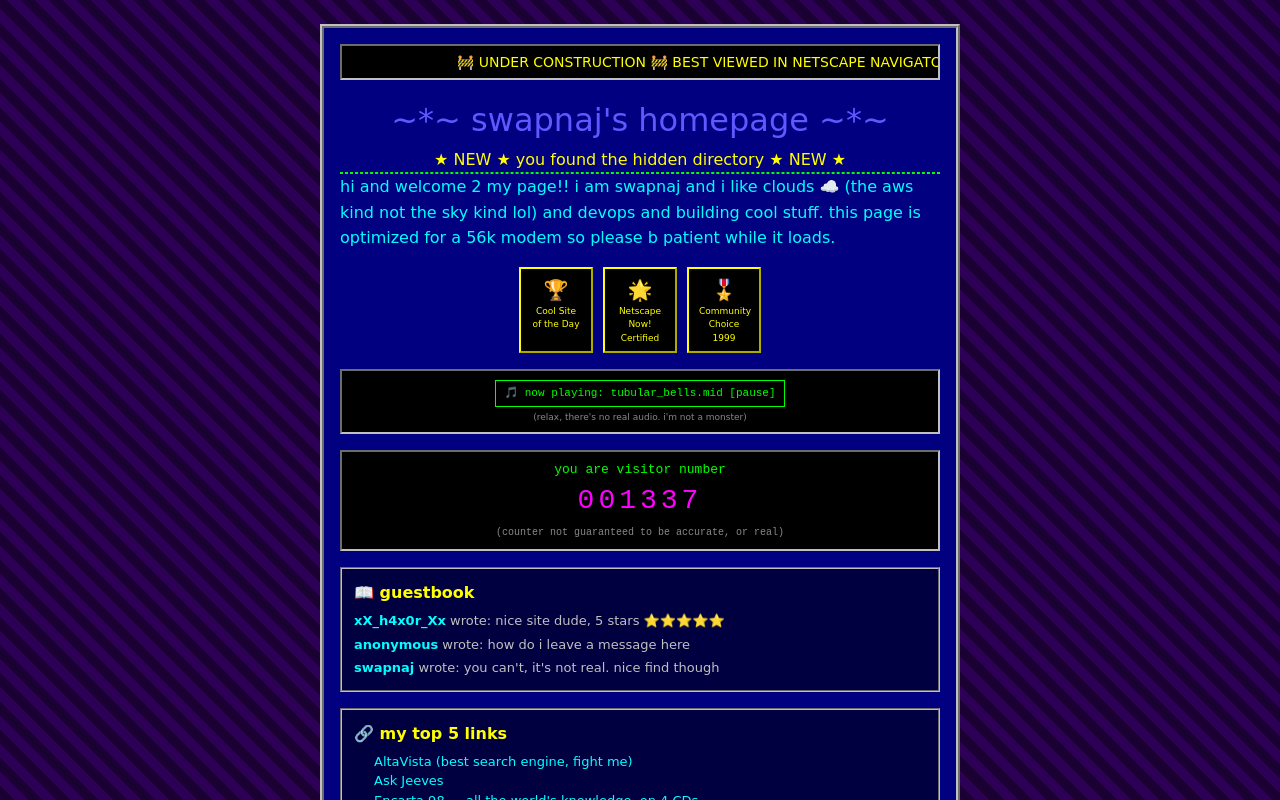
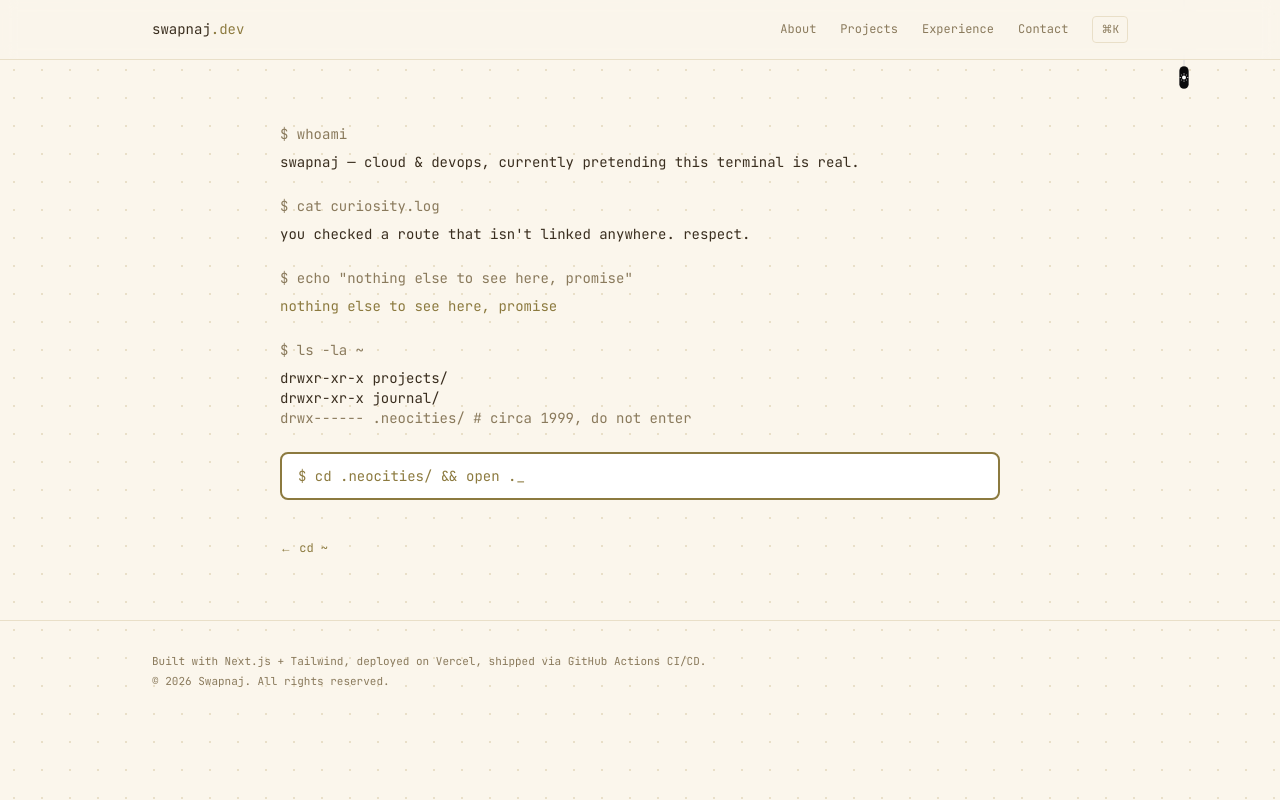
Before and after one commit to SwapnajXD/Portfolio, a Next.js app: page /whoami in a window 1280 px wide. Built offline with nearby package versions, Linux system fonts and the light colour scheme.

Commit message:
new neo and width fix

```diff
--- a/src/app/env/page.tsx
+++ b/src/app/env/page.tsx
@@ -17,7 +17,7 @@ const fakeEnv = [
 
 export default function EnvPage() {
   return (
-    <div className="mx-auto flex min-h-[70vh] max-w-2xl flex-col justify-center px-6 py-16 font-mono text-sm">
+    <div className="mx-auto flex min-h-[70vh] max-w-3xl flex-col justify-center px-6 py-16 font-mono text-sm">
       <p className="text-text-muted"># .env</p>
       <p className="mt-1 text-text-muted">
         # if you&apos;re scanning for this on a real target, Cloud Sentinel
--- a/src/app/error.tsx
+++ b/src/app/error.tsx
@@ -8,7 +8,7 @@ export default function Error({
   reset: () => void;
 }) {
   return (
-    <section className="mx-auto max-w-2xl px-6 py-24 text-center">
+    <section className="mx-auto max-w-3xl px-6 py-24 text-center">
       <div className="mx-auto mb-6 inline-block rounded-lg border border-border bg-surface px-6 py-5">
         <div className="mb-2 font-mono text-xs text-accent">
           status: 500
--- a/src/app/globals.css
+++ b/src/app/globals.css
@@ -115,42 +115,15 @@ body {
     opacity: 0;
   }
 }
-@keyframes retro-rainbow {
-  0% {
-    color: #ff0000;
-  }
-  16% {
-    color: #ff8800;
-  }
-  33% {
-    color: #ffee00;
-  }
-  50% {
-    color: #00ff44;
-  }
-  66% {
-    color: #00c8ff;
-  }
-  83% {
-    color: #aa00ff;
-  }
-  100% {
-    color: #ff0000;
-  }
-}
 .retro-marquee {
   animation: retro-marquee 12s linear infinite;
 }
 .retro-blink {
   animation: retro-blink 1s step-start infinite;
 }
-.retro-rainbow {
-  animation: retro-rainbow 3s linear infinite;
-}
 @media (prefers-reduced-motion: reduce) {
   .retro-marquee,
-  .retro-blink,
-  .retro-rainbow {
+  .retro-blink {
     animation: none;
   }
 }
--- a/src/app/journal/[slug]/page.tsx
+++ b/src/app/journal/[slug]/page.tsx
@@ -66,7 +66,7 @@ export default async function JournalPostPage({
   };
 
   return (
-    <article className="mx-auto max-w-2xl px-6 py-16">
+    <article className="mx-auto max-w-3xl px-6 py-16">
       <script
         type="application/ld+json"
         dangerouslySetInnerHTML={{ __html: JSON.stringify(jsonLd) }}
--- a/src/app/journal/loading.tsx
+++ b/src/app/journal/loading.tsx
@@ -1,6 +1,6 @@
 export default function Loading() {
   return (
-    <div className="mx-auto max-w-3xl px-6 py-16">
+    <div className="mx-auto max-w-4xl px-6 py-16">
       <div className="mb-2 h-8 w-40 animate-pulse rounded bg-border" />
       <div className="mb-8 h-4 w-64 animate-pulse rounded bg-border" />
       <div className="space-y-4">
--- a/src/app/journal/page.tsx
+++ b/src/app/journal/page.tsx
@@ -12,7 +12,7 @@ export const metadata: Metadata = {
 export default function JournalIndex() {
   const posts = getJournalMeta();
   return (
-    <section className="mx-auto max-w-3xl px-6 py-16">
+    <section className="mx-auto max-w-4xl px-6 py-16">
       <div className="mb-8 flex items-center justify-between">
         <div>
           <h1 className="mb-2 font-mono text-2xl font-medium text-text-primary">Journal</h1>
--- a/src/app/not-found.tsx
+++ b/src/app/not-found.tsx
@@ -3,7 +3,7 @@ import { SITE_DOMAIN } from "@/lib/constants";
 
 export default function NotFound() {
   return (
-    <section className="mx-auto max-w-2xl px-6 py-24 text-center">
+    <section className="mx-auto max-w-3xl px-6 py-24 text-center">
       <div className="mx-auto mb-6 inline-block rounded-lg border border-border bg-surface px-6 py-5">
         <div className="mb-2 font-mono text-xs text-accent">
           status: 404
--- a/src/app/projects/[slug]/page.tsx
+++ b/src/app/projects/[slug]/page.tsx
@@ -68,7 +68,7 @@ export default async function ProjectPage({
   };
 
   return (
-    <article className="mx-auto max-w-3xl px-6 py-16">
+    <article className="mx-auto max-w-4xl px-6 py-16">
       <script
         type="application/ld+json"
         dangerouslySetInnerHTML={{ __html: JSON.stringify(jsonLd) }}
--- a/src/app/projects/loading.tsx
+++ b/src/app/projects/loading.tsx
@@ -1,6 +1,6 @@
 export default function Loading() {
   return (
-    <div className="mx-auto max-w-3xl px-6 py-16">
+    <div className="mx-auto max-w-4xl px-6 py-16">
       <div className="mb-6 h-4 w-32 animate-pulse rounded bg-border" />
       <div className="mb-3 h-8 w-64 animate-pulse rounded bg-border" />
       <div className="mb-8 h-4 w-48 animate-pulse rounded bg-border" />
--- a/src/components/WhoAmIReveal.tsx
+++ b/src/components/WhoAmIReveal.tsx
@@ -7,17 +7,16 @@ import { EMAIL, EMAIL_HREF } from "@/lib/constants";
 const webring = ["cyberdungeon", "pixelforge", "modemzone", "byteattic"];
 
 export default function WhoAmIReveal() {
-  const [revealed, setRevealed] = useState(true);
+  const [revealed, setRevealed] = useState(false);
   const [midiPlaying, setMidiPlaying] = useState(true);
 
   if (revealed) {
     return (
       <div
         style={{
-          fontFamily: '"Comic Sans MS", "Comic Sans", cursive',
-          background:
-            "repeating-linear-gradient(45deg, #1a0033, #1a0033 10px, #2b0055 10px, #2b0055 20px)",
-          color: "#00ff00",
+          fontFamily: "Verdana, Arial, sans-serif",
+          background: "#E8EEF7",
+          color: "#000000",
         }}
         className="fixed inset-0 z-[400] overflow-y-auto p-4 sm:p-6"
       >
@@ -25,45 +24,116 @@ export default function WhoAmIReveal() {
           style={{
             maxWidth: 640,
             margin: "0 auto",
-            background: "#000080",
-            border: "4px ridge #c0c0c0",
-            padding: 16,
+            background: "#FFFFFF",
+            border: "1px solid #99B3D9",
+          }}
+        >
+          {/* header banner */}
+          <div
+            style={{
+              background: "linear-gradient(180deg, #0052CC 0%, #003399 100%)",
+              padding: "14px 16px",
+              textAlign: "center",
             }}
           >
             <div
               style={{
+                color: "#FFFFFF",
+                fontSize: 24,
+                fontWeight: "bold",
+                fontFamily: "Verdana, Arial, sans-serif",
+              }}
+            >
+              swapnaj&apos;s homepage
+            </div>
+            <div style={{ color: "#CFE0FF", fontSize: 11, marginTop: 2 }}>
+              cloud &amp; devops portal — est. 1999
+            </div>
+          </div>
+
+          {/* scrolling ticker */}
+          <div
+            style={{
               overflow: "hidden",
               whiteSpace: "nowrap",
-              background: "#000000",
-              border: "2px inset #c0c0c0",
+              background: "#003399",
+              borderTop: "1px solid #001F5C",
+              borderBottom: "1px solid #001F5C",
               padding: "4px 0",
-              marginBottom: 16,
             }}
           >
-            <span className="retro-marquee inline-block text-sm text-[#ffff00]">
-              🚧 UNDER CONSTRUCTION 🚧 BEST VIEWED IN NETSCAPE NAVIGATOR AT
-              800x600 🚧 SIGN MY GUESTBOOK 🚧 DIAL-UP FRIENDLY 🚧
+            <span className="retro-marquee inline-block text-xs font-bold text-[#FFCC00]">
+              🚧 UNDER CONSTRUCTION 🚧 BEST VIEWED IN INTERNET EXPLORER 5.0
+              AT 800x600 🚧 SIGN MY GUESTBOOK 🚧 DIAL-UP FRIENDLY 🚧
             </span>
           </div>
 
-          <h1
-            className="retro-rainbow"
-            style={{ fontSize: 32, textAlign: "center", margin: "0 0 4px" }}
+          {/* fake banner ad */}
+          <div
+            style={{
+              background: "linear-gradient(90deg, #FFCC00, #FF9900)",
+              border: "2px outset #FFDD55",
+              margin: 12,
+              padding: 10,
+              textAlign: "center",
+            }}
           >
-            ~*~ swapnaj's homepage ~*~
-          </h1>
-          <p style={{ textAlign: "center", color: "#ffff00", marginTop: 0 }}>
-            <span className="retro-blink">★ NEW ★</span> you found the hidden
-            directory <span className="retro-blink">★ NEW ★</span>
+            <div style={{ fontSize: 13, fontWeight: "bold", color: "#CC0000" }}>
+              🎉 YOU ARE THE 1,000,000th VISITOR! 🎉
+            </div>
+            <div style={{ fontSize: 11, color: "#000000" }}>
+              click here to claim your prize (there is no prize)
+            </div>
+          </div>
+
+          <div style={{ padding: "0 16px 16px" }}>
+            {/* favorites / homepage buttons */}
+            <div
+              style={{
+                display: "flex",
+                justifyContent: "center",
+                gap: 8,
+                margin: "12px 0",
+                flexWrap: "wrap",
+              }}
+            >
+              <span
+                style={{
+                  border: "2px outset #D4D0C8",
+                  background: "#ECECEC",
+                  padding: "4px 10px",
+                  fontSize: 11,
+                  color: "#000000",
+                }}
+              >
+                ⭐ Add to Favorites
+              </span>
+              <span
+                style={{
+                  border: "2px outset #D4D0C8",
+                  background: "#ECECEC",
+                  padding: "4px 10px",
+                  fontSize: 11,
+                  color: "#000000",
+                }}
+              >
+                🏠 Set as Homepage
+              </span>
+            </div>
+
+            <p style={{ textAlign: "center", color: "#CC0000", fontSize: 12 }}>
+              <span className="retro-blink">★ NEW ★</span> now with 16-bit
+              color and a hit counter{" "}
+              <span className="retro-blink">★ NEW ★</span>
             </p>
 
-          <hr style={{ border: "1px dashed #00ff00" }} />
+            <hr style={{ border: "none", borderTop: "1px solid #CCCCCC" }} />
 
-          <p style={{ color: "#00ffff", lineHeight: 1.6 }}>
-            hi and welcome 2 my page!! i am swapnaj and i like clouds ☁️
-            (the aws kind not the sky kind lol) and devops and building cool
-            stuff. this page is optimized for a 56k modem so please b patient
-            while it loads.
+            <p style={{ color: "#000000", lineHeight: 1.6, fontSize: 13 }}>
+              Hi and welcome to my page! I am Swapnaj and I like clouds ☁️
+              (the AWS kind, not the sky kind) and devops and building cool
+              stuff. This site is optimized for a 56k modem, so please be
+              patient while it loads.
             </p>
 
             <div
@@ -77,18 +147,18 @@ export default function WhoAmIReveal() {
             >
               {[
                 { icon: "🏆", label: ["Cool Site", "of the Day"] },
-              { icon: "🌟", label: ["Netscape Now!", "Certified"] },
-              { icon: "🎖️", label: ["Community", "Choice 1999"] },
+                { icon: "🌐", label: ["IE 5.0", "Optimized"] },
+                { icon: "🎖️", label: ["Portal Choice", "Award 1999"] },
               ].map((award) => (
                 <div
                   key={award.icon}
                   style={{
-                  border: "2px outset #ffff00",
-                  background: "#000",
+                    border: "2px outset #D4D0C8",
+                    background: "#ECECEC",
                     padding: "6px 10px",
                     textAlign: "center",
                     fontSize: 9,
-                  color: "#ffff00",
+                    color: "#003399",
                     width: 74,
                   }}
                 >
@@ -102,8 +172,8 @@ export default function WhoAmIReveal() {
 
             <div
               style={{
-              border: "2px inset #c0c0c0",
-              background: "#000",
+                border: "2px inset #D4D0C8",
+                background: "#ECECEC",
                 padding: 8,
                 textAlign: "center",
                 margin: "16px 0",
@@ -112,10 +182,10 @@ export default function WhoAmIReveal() {
               <button
                 onClick={() => setMidiPlaying((p) => !p)}
                 style={{
-                background: "none",
-                border: "1px solid #00ff00",
-                color: "#00ff00",
-                fontFamily: "monospace",
+                  background: "#FFFFFF",
+                  border: "1px solid #999999",
+                  color: "#003399",
+                  fontFamily: "Verdana, Arial, sans-serif",
                   fontSize: 11,
                   padding: "4px 8px",
                   cursor: "pointer",
@@ -125,7 +195,7 @@ export default function WhoAmIReveal() {
                   ? "🎵 now playing: tubular_bells.mid [pause]"
                   : "🔇 midi paused, your ears thank you [resume]"}
               </button>
-            <div style={{ fontSize: 9, color: "#888", marginTop: 4 }}>
+              <div style={{ fontSize: 9, color: "#666666", marginTop: 4 }}>
                 (relax, there&apos;s no real audio. i&apos;m not a monster)
               </div>
             </div>
@@ -133,108 +203,112 @@ export default function WhoAmIReveal() {
             <div
               style={{
                 background: "#000000",
-              border: "2px inset #c0c0c0",
+                border: "2px inset #D4D0C8",
                 padding: 8,
                 textAlign: "center",
-              color: "#00ff00",
+                color: "#00FF00",
                 fontFamily: "monospace",
                 margin: "16px 0",
               }}
             >
               you are visitor number
               <br />
-            <span style={{ fontSize: 28, letterSpacing: 4, color: "#ff00ff" }}>
+              <span style={{ fontSize: 28, letterSpacing: 4, color: "#00FF00" }}>
                 001337
               </span>
               <br />
-            <span style={{ fontSize: 10, color: "#888" }}>
+              <span style={{ fontSize: 10, color: "#888888" }}>
                 (counter not guaranteed to be accurate, or real)
               </span>
             </div>
 
             <div
               style={{
-              border: "2px groove #c0c0c0",
+                border: "1px solid #99B3D9",
                 padding: 12,
-              background: "#000040",
+                background: "#F0F4FB",
                 marginBottom: 16,
               }}
             >
               <p
-              style={{ color: "#ffff00", margin: "0 0 6px", fontWeight: "bold" }}
+                style={{ color: "#003399", margin: "0 0 6px", fontWeight: "bold", fontSize: 13 }}
               >
                 📖 guestbook
               </p>
-            <p style={{ color: "#c0c0c0", fontSize: 13, margin: "0 0 4px" }}>
-              <b style={{ color: "#00ffff" }}>xX_h4x0r_Xx</b> wrote: nice site
-              dude, 5 stars ⭐⭐⭐⭐⭐
+              <p style={{ color: "#000000", fontSize: 12, margin: "0 0 4px" }}>
+                <b style={{ color: "#0000EE" }}>xX_h4x0r_Xx</b> wrote: nice
+                site dude, 5 stars ⭐⭐⭐⭐⭐
               </p>
-            <p style={{ color: "#c0c0c0", fontSize: 13, margin: "0 0 4px" }}>
-              <b style={{ color: "#00ffff" }}>anonymous</b> wrote: how do i
+              <p style={{ color: "#000000", fontSize: 12, margin: "0 0 4px" }}>
+                <b style={{ color: "#0000EE" }}>anonymous</b> wrote: how do i
                 leave a message here
               </p>
-            <p style={{ color: "#c0c0c0", fontSize: 13, margin: 0 }}>
-              <b style={{ color: "#00ffff" }}>swapnaj</b> wrote: you
+              <p style={{ color: "#000000", fontSize: 12, margin: 0 }}>
+                <b style={{ color: "#0000EE" }}>swapnaj</b> wrote: you
                 can&apos;t, it&apos;s not real. nice find though
               </p>
             </div>
 
             <div
               style={{
-              border: "2px groove #c0c0c0",
+                border: "1px solid #99B3D9",
                 padding: 12,
-              background: "#000040",
+                background: "#F0F4FB",
                 marginBottom: 16,
               }}
             >
               <p
-              style={{ color: "#ffff00", margin: "0 0 6px", fontWeight: "bold" }}
+                style={{ color: "#003399", margin: "0 0 6px", fontWeight: "bold", fontSize: 13 }}
               >
                 🔗 my top 5 links
               </p>
-            <ol style={{ color: "#00ffff", fontSize: 13, margin: 0, paddingLeft: 20 }}>
-              <li>AltaVista (best search engine, fight me)</li>
-              <li>Ask Jeeves</li>
-              <li>Encarta 98 — all the world&apos;s knowledge, on 4 CDs</li>
-              <li>Neopets</li>
-              <li>my geocities neighbor&apos;s site (also under construction)</li>
+              <ol style={{ color: "#0000EE", fontSize: 12, margin: 0, paddingLeft: 20 }}>
+                <li style={{ textDecoration: "underline" }}>AltaVista (best search engine, fight me)</li>
+                <li style={{ textDecoration: "underline" }}>Ask Jeeves</li>
+                <li style={{ textDecoration: "underline" }}>
+                  Encarta 98 — all the world&apos;s knowledge, on 4 CDs
+                </li>
+                <li style={{ textDecoration: "underline" }}>Neopets</li>
+                <li style={{ textDecoration: "underline" }}>
+                  my geocities neighbor&apos;s site (also under construction)
+                </li>
               </ol>
             </div>
 
             <div style={{ marginBottom: 16 }}>
               <p
-              style={{ color: "#ffff00", margin: "0 0 6px", fontWeight: "bold" }}
+                style={{ color: "#003399", margin: "0 0 6px", fontWeight: "bold", fontSize: 13 }}
               >
                 ✨ fun facts about me
               </p>
-            <ul style={{ color: "#00ffff", fontSize: 13, margin: 0, paddingLeft: 20 }}>
+              <ul style={{ color: "#000000", fontSize: 12, margin: 0, paddingLeft: 20 }}>
                 <li>
                   <span className="retro-blink">★</span> i once fixed a prod
                   outage at 3am and lived to tell the tale
                 </li>
                 <li>
-                <span className="retro-blink">★</span> my homelab has better
-                uptime than most startups
+                  <span className="retro-blink">★</span> my homelab has
+                  better uptime than most startups
                 </li>
                 <li>
-                <span className="retro-blink">★</span> this page took longer
-                to build than some of my real projects
+                  <span className="retro-blink">★</span> this page took
+                  longer to build than some of my real projects
                 </li>
               </ul>
             </div>
 
-          <div style={{ textAlign: "center", marginBottom: 16 }}>
-            <span style={{ color: "#00ff00" }}>⟵ prev</span>
+            <div style={{ textAlign: "center", marginBottom: 16, fontSize: 12 }}>
+              <span style={{ color: "#0000EE" }}>⟵ prev</span>
               {" | "}
-            <span style={{ color: "#00ff00" }}>webring</span>
+              <span style={{ color: "#0000EE" }}>webring</span>
               {" | "}
-            <span style={{ color: "#00ff00" }}>next ⟶</span>
-            <div style={{ fontSize: 11, color: "#888", marginTop: 4 }}>
+              <span style={{ color: "#0000EE" }}>next ⟶</span>
+              <div style={{ fontSize: 11, color: "#666666", marginTop: 4 }}>
                 proud member of the{" "}
                 {webring.map((site, i) => (
                   <span key={site}>
                     {i > 0 && ", "}
-                  <span style={{ color: "#ff8800" }}>{site}.neocities.org</span>
+                    <span style={{ color: "#0000EE" }}>{site}.neocities.org</span>
                   </span>
                 ))}{" "}
                 webring
@@ -245,17 +319,17 @@ export default function WhoAmIReveal() {
               style={{
                 display: "flex",
                 justifyContent: "center",
-              gap: 8,
+                gap: 6,
                 flexWrap: "wrap",
                 marginBottom: 16,
               }}
             >
               {[
                 "800x600",
-              "NETSCAPE READY",
+                "IE 5.0 READY",
                 "56K OR BUST",
                 "HTML 3.2",
-              "MADE WITH NOTEPAD",
+                "POWERED BY FRONTPAGE 98",
                 "NO FRAMES USED",
                 "RSS 2.0 READY",
                 "Y2K COMPLIANT",
@@ -263,33 +337,30 @@ export default function WhoAmIReveal() {
                 <span
                   key={badge}
                   style={{
-                    border: "1px solid #00ff00",
-                    color: "#00ff00",
-                    fontSize: 10,
+                    border: "2px outset #D4D0C8",
+                    background: "#ECECEC",
+                    color: "#003399",
+                    fontSize: 9,
                     padding: "3px 6px",
-                    fontFamily: "monospace",
+                    fontFamily: "Verdana, Arial, sans-serif",
                   }}
                 >
                   {badge}
                 </span>
-              )
-            )}
+              ))}
             </div>
 
-          <hr style={{ border: "1px dashed #00ff00" }} />
+            <hr style={{ border: "none", borderTop: "1px solid #CCCCCC" }} />
 
-          <p style={{ textAlign: "center", fontSize: 10, color: "#666" }}>
-            this page has been visited by aliens 👽 (unconfirmed, pending peer
-            review)
+            <p style={{ textAlign: "center", fontSize: 10, color: "#999999" }}>
+              this page has been visited by aliens 👽 (unconfirmed, pending
+              peer review)
             </p>
 
-          <p style={{ textAlign: "center", fontSize: 11, color: "#888" }}>
-            © 1999-2026 swapnaj&apos;s homepage. last updated: whenever i felt
-            like it. webmaster:{" "}
-            <a
-              href={EMAIL_HREF}
-              style={{ color: "#00ffff" }}
-            >
+            <p style={{ textAlign: "center", fontSize: 11, color: "#666666" }}>
+              © 1999-2026 swapnaj&apos;s homepage. last updated: whenever i
+              felt like it. webmaster:{" "}
+              <a href={EMAIL_HREF} style={{ color: "#0000EE" }}>
                 {EMAIL}
               </a>
             </p>
@@ -298,25 +369,26 @@ export default function WhoAmIReveal() {
               <button
                 onClick={() => setRevealed(false)}
                 style={{
-                color: "#ff00ff",
-                fontFamily: "monospace",
-                fontSize: 13,
+                  color: "#0000EE",
+                  fontFamily: "Verdana, Arial, sans-serif",
+                  fontSize: 12,
                   background: "none",
                   border: "none",
                   cursor: "pointer",
                   textDecoration: "underline",
                 }}
               >
-              ← cd .. (back to the boring version)
+                ← back to the boring version
               </button>
             </p>
+          </div>
         </div>
       </div>
     );
   }
 
   return (
-    <div className="mx-auto flex min-h-[70vh] max-w-2xl flex-col justify-center px-6 py-16 font-mono text-sm">
+    <div className="mx-auto flex min-h-[70vh] max-w-3xl flex-col justify-center px-6 py-16 font-mono text-sm">
       <p className="text-text-muted">$ whoami</p>
       <p className="mt-2 text-text-primary">
         swapnaj — cloud & devops, currently pretending this terminal is real.
@@ -335,15 +407,18 @@ export default function WhoAmIReveal() {
         <br />
         drwxr-xr-x  journal/
         <br />
-        <span className="text-text-muted">drwx------  </span>
+        <span className="text-text-muted">drwx------  .neocities/</span>
+        <span className="text-text-muted"> # circa 1999, do not enter</span>
+      </p>
       <button
         onClick={() => setRevealed(true)}
-          className="text-accent hover:underline"
+        className="mt-6 w-full rounded-lg border-2 border-accent bg-surface px-4 py-3 text-left font-mono text-sm text-accent transition-colors hover:bg-accent hover:text-surface"
       >
-          .neocities/
+        $ cd .neocities/ &amp;&amp; open .
+        <span className="retro-blink" aria-hidden="true">
+          _
+        </span>
       </button>
-        <span className="text-text-muted"> # circa 1999, do not enter</span>
-      </p>
       <Link
         href="/"
         className="mt-10 inline-block w-fit font-mono text-xs text-accent hover:underline"
```
Lines whose indentation alone changed are shown as unchanged.
